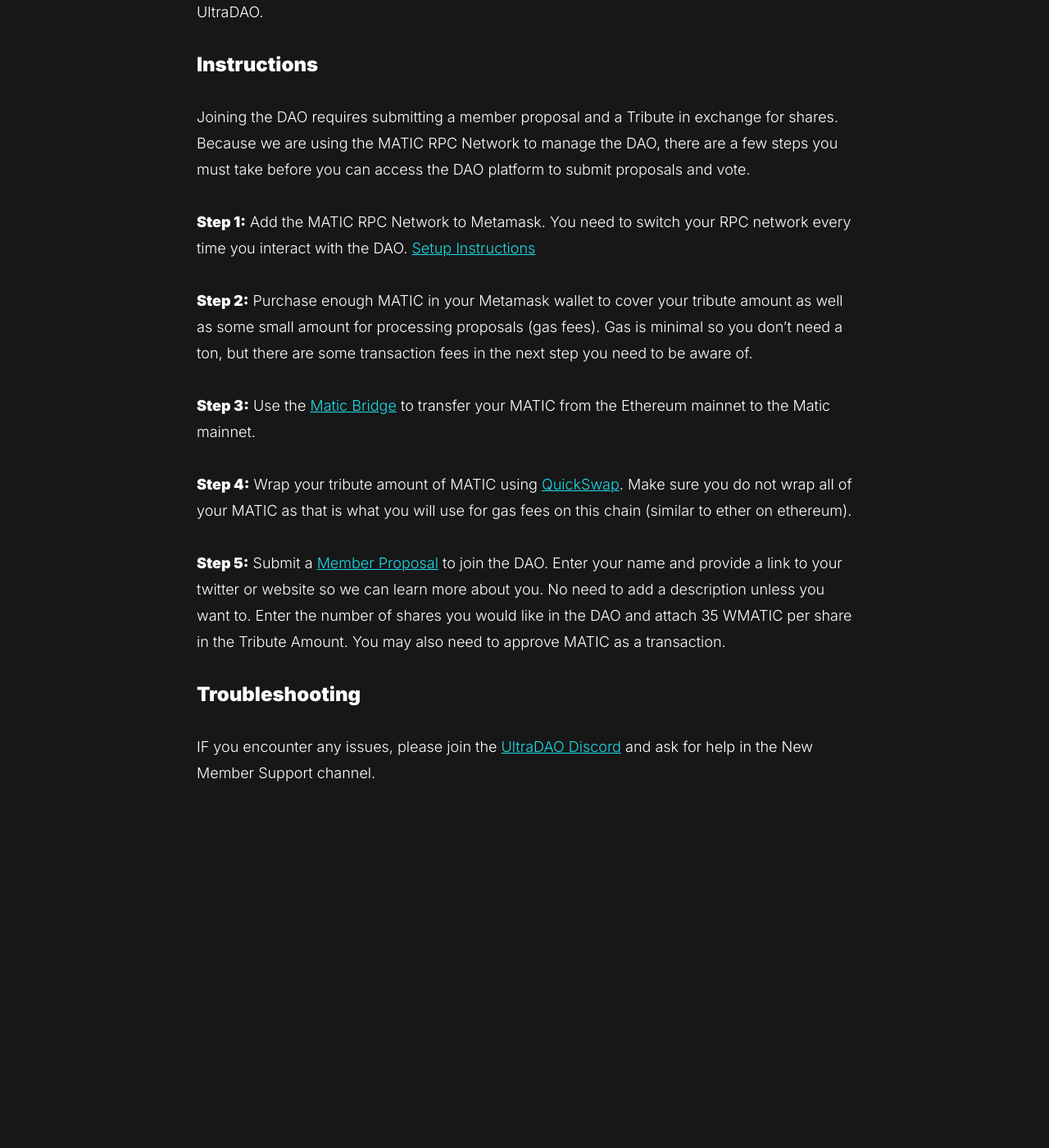
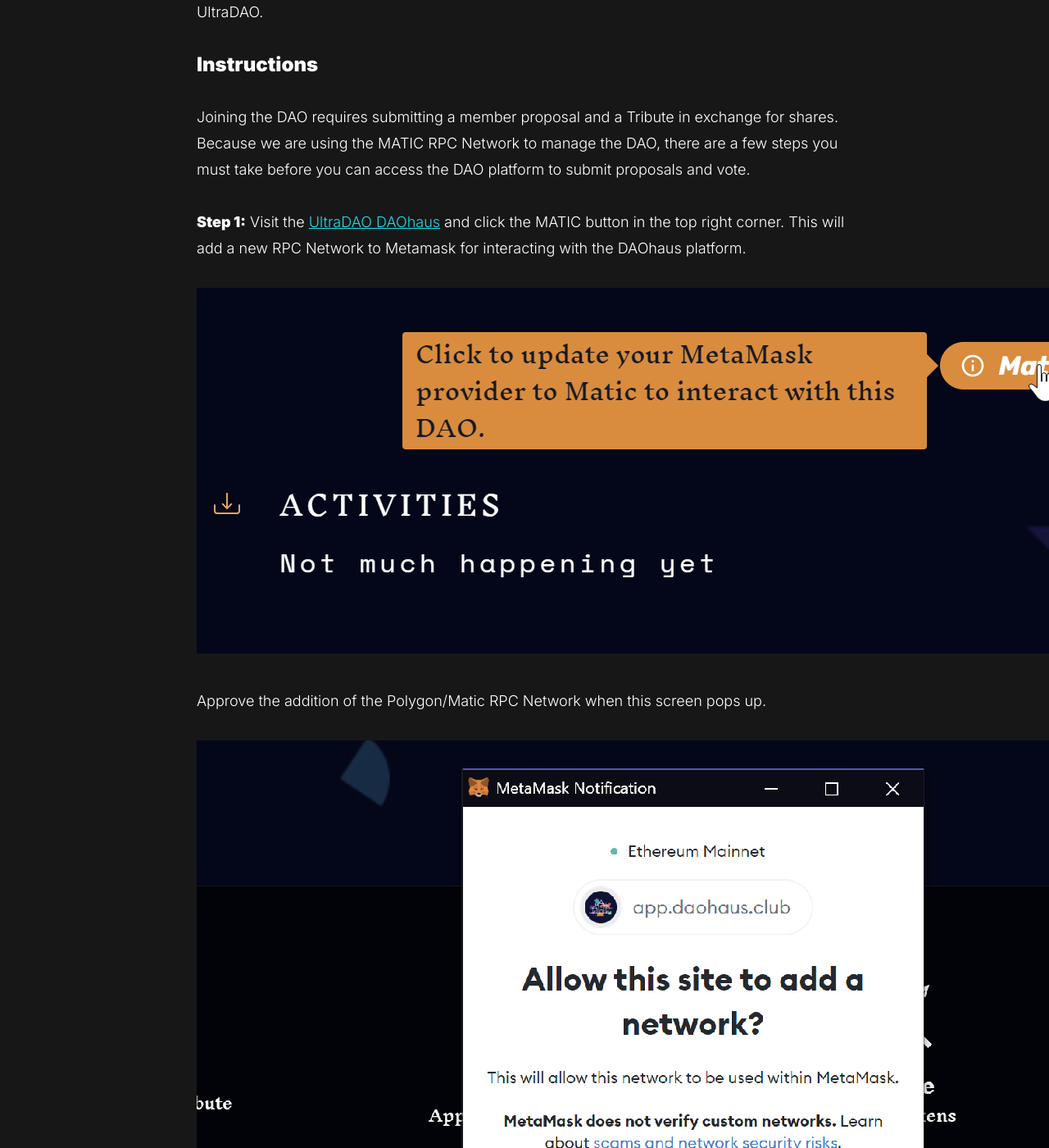
Before and after one commit to chriswallace/UltraDAO, a Jekyll site: the page built from about.md, in a window 1280 px wide and 1400 px high, scrolled down 1561 px. Shown: the whole window at 82% size. Built offline with Jekyll 4.4.1, drawn with Linux system fonts in a browser that asks for light colours; before the commit the page ends 2752 px from its top, so only the background shows below that; some of the changed text lies outside the part shown.

Commit message:
Updated content

```diff
--- a/about.md
+++ b/about.md
@@ -41,15 +41,21 @@
 
 Joining the DAO requires submitting a member proposal and a Tribute in exchange for shares. Because we are using the `MATIC` RPC Network to manage the DAO, there are a few steps you must take before you can access the DAO platform to submit proposals and vote.
 
-**Step 1:** Add the `MATIC` RPC Network to Metamask. You need to switch your RPC network every time you interact with the DAO. [Setup Instructions](https://docs.matic.network/docs/develop/metamask/config-matic/)
+**Step 1:** Visit the [UltraDAO DAOhaus](https://app.daohaus.club/dao/0x89/0xdb278a7b6fd089b48ecca44bde4b24c6dcd29e0a/proposals) and click the MATIC button in the top right corner. This will add a new RPC Network to Metamask for interacting with the DAOhaus platform.
 
-**Step 2:** Purchase enough `MATIC` in your Metamask wallet to cover your tribute amount as well as some small amount for processing proposals (gas fees). Gas is minimal so you don't need a ton, but there are some transaction fees in the next step you need to be aware of.
+![DAOhaus]({{ site.url }}/assets/img/daohaus.png)
 
-**Step 3:** Use the [Matic Bridge](https://wallet.matic.network/bridge) to transfer your `MATIC` from the Ethereum mainnet to the Matic mainnet.
+Approve the addition of the Polygon/Matic RPC Network when this screen pops up.
 
-**Step 4:** Wrap your tribute amount of `MATIC` using [QuickSwap](https://quickswap.exchange/#/swap?inputCurrency=MATIC&outputCurrency=WMATIC). Make sure you do not wrap all of your `MATIC` as that is what you will use for gas fees on this chain (similar to ether on ethereum).
+![Metamask]({{ site.url }}/assets/img/metamask.png)
 
-**Step 5:** Submit a [Member Proposal](https://app.daohaus.club/dao/0x89/0x5c0f7e6225640a82585fc2c2d92ecafc342e185a/proposals/new/member) to join the DAO. Enter your name and provide a link to your twitter or website so we can learn more about you. No need to add a description unless you want to. Enter the number of shares you would like in the DAO and attach 35 WMATIC per share in the Tribute Amount. You may also need to approve MATIC as a transaction.
+**Step 2:** Time to get some `MATIC`! You can buy it directly through Coinbase or use [Uniswap](https://uniswap.exchange) to convert ethereum to `MATIC`. You will want to get enough `MATIC` to cover the number of shares you are looking to acquire. For example, if you want 20 shares, you would need to multiple 35 by 20 to get 700 `MATIC`.
+
+**Step 3:** Use the [Matic Bridge](https://wallet.matic.network/bridge) to move your `MATIC` from the Ethereum mainnet to the Matic chain.
+
+**Step 4:** Wrap your tribute amount of `MATIC` using [QuickSwap](https://quickswap.exchange/#/swap?inputCurrency=MATIC&outputCurrency=WMATIC). Make sure you do not wrap all of your `MATIC`. You will need to hold some for gas fees on the Polygon chain (similar to ether on ethereum). Setting aside 10-20 `MATIC` should be enough for now.
+
+**Step 5:** Submit your [Member Proposal](https://app.daohaus.club/dao/0x89/0x5c0f7e6225640a82585fc2c2d92ecafc342e185a/proposals/new/member) to join the DAO. Enter your name and provide a link to your twitter or website so we can learn more about you. No need to add a description unless you want to. Enter the number of shares you would like in the DAO and attach 35 WMATIC per share in the Tribute Amount. You may also need to approve the `WMATIC` token in order to submit.
 
 ###  Troubleshooting
 
```
Also changed, not shown: assets/img/daohaus.png (added), assets/img/metamask.png (added).
